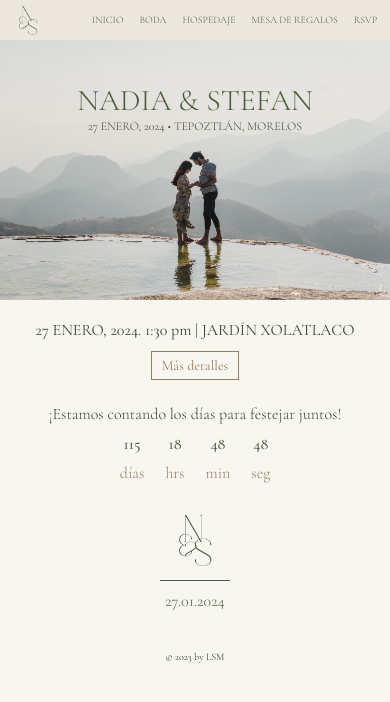
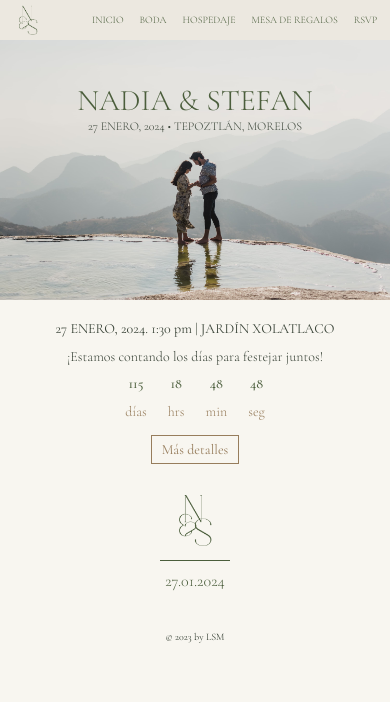
Before and after one commit to richipargo/nadia-stefan, a React (Vite) app: page / in a window 390 px wide. Shown: the top 702 px of the page. Built offline with nearby package versions, Linux system fonts and the light colour scheme.

Commit message:
Move details btn above of countdown & - font size

```diff
--- a/src/components/Home.jsx
+++ b/src/components/Home.jsx
@@ -10,8 +10,8 @@ const Home = () => {
       <p className="when-where">
         27 Enero, 2024. 1:30<span className="pm-span"> pm</span> | Jardín Xolatlaco
       </p>
+      <CountdownTimer />
       <DetailsBtn />
-      <CountdownTimer />
     </div>
   );
 };
--- a/src/style_components/countdown-timer.css
+++ b/src/style_components/countdown-timer.css
@@ -31,16 +31,16 @@
 /*Responsive mobile*/
 @media all and (min-width: 320px) and (max-width: 480px) {
   .countdown-text {
-    font-size: 16px;
+    font-size: 14px;
   }
   .label {
-    font-size: 16px;
+    font-size: 14px;
   }
   .value {
-    font-size: 16px;
+    font-size: 14px;
   }
   .countdownTimer {
-    padding: 6% 0 0 0;
+    padding: 3% 0 0 0;
   }
   .countdownTimer .content {
     gap: 1px;
--- a/src/style_components/home.css
+++ b/src/style_components/home.css
@@ -18,7 +18,7 @@
 }
 @media all and (min-width: 320px) and (max-width: 480px) {
   .when-where {
-    font-size: 16px;
+    font-size: 14px;
   }
 }
 
```
